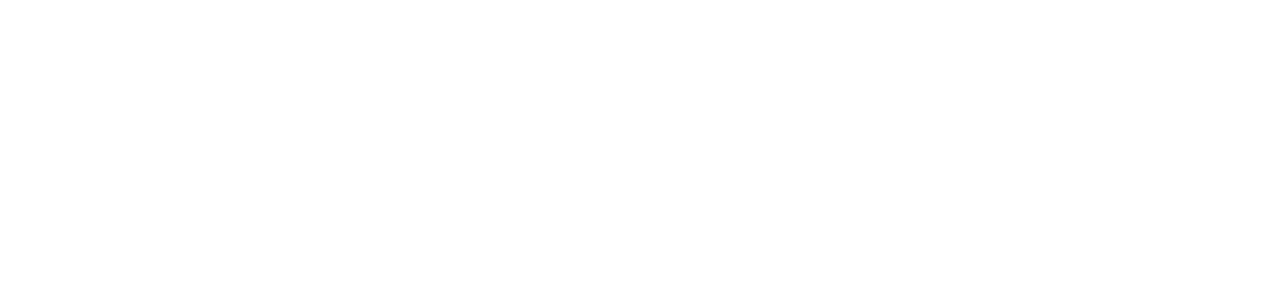
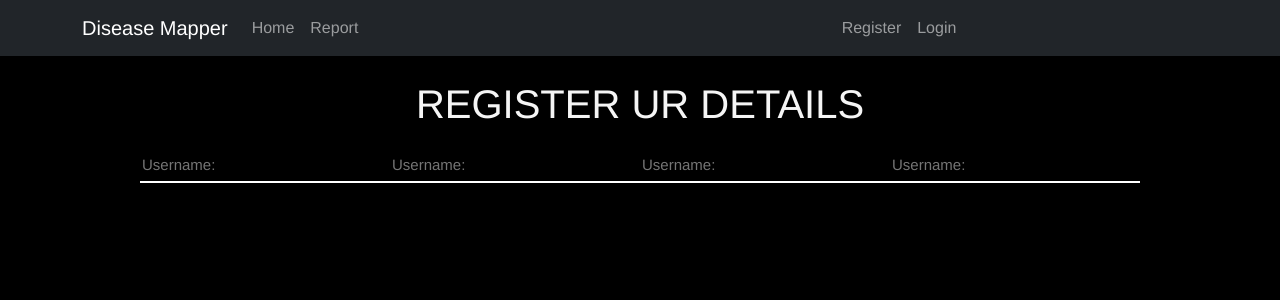
Before and after one commit to raghav2005/Disease-Mapper, a React (Create React App) app in the folder disease-mapper/: page /register in a window 1280 px wide. Before the commit this address had no page. Shown: the top 300 px of the page. Built offline with nearby package versions, Linux system fonts and the light colour scheme.

Commit message:
can navigate to & from / and /register

```diff
--- a/disease-mapper/src/App.js
+++ b/disease-mapper/src/App.js
@@ -1,6 +1,6 @@
 import Button from 'react-bootstrap/Button';
 import React from 'react';
-import logo from './logo.svg';
+import { BrowserRouter, Routes, Route, Router, Link } from "react-router-dom";
 import Container from 'react-bootstrap/Container';
 
 import './App.css';
@@ -8,6 +8,8 @@
 import { MapContainer, TileLayer, Marker, Popup } from 'react-leaflet';
 import Nav from 'react-bootstrap/Nav';
 import Navbar from 'react-bootstrap/Navbar';
+
+import Register from "./register.js";
 
 const search = async () => {
     const response = await fetch("http://localhost:" + process.env.REACT_APP_FLASK_PORT + "/search", {
@@ -18,32 +20,29 @@
     return response;
 }
 
-function App() {
-  // Ensure everything you want to render is inside the return statement
+function Aux() {
     return (
-
         <div className='App'>
             <Navbar bg="dark" data-bs-theme="dark">
                 <Container>
-                    <Navbar.Brand href="#home">Disease Mapper</Navbar.Brand>
+                    <Navbar.Brand href="/">Disease Mapper</Navbar.Brand>
                     <Nav className="me-auto">
-                        <Nav.Link href="#home">Home</Nav.Link>
-                        <Nav.Link href="#features">Report</Nav.Link>
+                        <Link to="/" className="nav-link">Home</Link>
+                        <Nav.Link href="#TODO" className="nav-link">Report</Nav.Link>
                     </Nav>
                     <Nav className="me-auto" id='right_side_navbar'>
-                        <Nav.Link href="#features">Register</Nav.Link>
-                        <Nav.Link href="#features">Login</Nav.Link>
+                        <Link to="/register" className="nav-link">Register</Link>
+                        <Nav.Link href="#TODO" className="nav-link">Login</Nav.Link>
                     </Nav>
                 </Container>
             </Navbar>
             <br />
 
-
-              {/* The map container must have a defined height, ensure this is set in your CSS */}
-              <MapContainer center={[51.505, -0.09]} zoom={13} scrollWheelZoom={false} style={{ height: "400px" }}>
+            {/* The map container must have a defined height, ensure this is set in your CSS */}
+            <MapContainer center={[51.505, -0.09]} zoom={13} scrollWheelZoom={false} style={{ height: "400px" }}>
                 <TileLayer
-                attribution='&copy; <a href="https://www.openstreetmap.org/copyright">OpenStreetMap</a> contributors'
-                url="https://{s}.tile.openstreetmap.org/{z}/{x}/{y}.png"
+                    attribution='&copy; <a href="https://www.openstreetmap.org/copyright">OpenStreetMap</a> contributors'
+                    url="https://{s}.tile.openstreetmap.org/{z}/{x}/{y}.png"
                 />
                 <Marker position={[51.505, -0.09]}>
                     <Popup>
@@ -52,7 +51,23 @@
                 </Marker>
             </MapContainer>
         </div>
+    );
+}
 
+function App() {
+  // Ensure everything you want to render is inside the return statement
+
+    return (
+        <BrowserRouter>
+            <Routes>
+                <Route path="/" element={<Aux />}/>
+                <Route path="/register" element={<Register />} />
+                {/* <Route path="blogs" element={<Blogs />} />
+                <Route path="contact" element={<Contact />} />
+                <Route path="*" element={<NoPage />} /> */}
+
+            </Routes>
+        </BrowserRouter>
     );
 }
 
--- a/disease-mapper/src/index.js
+++ b/disease-mapper/src/index.js
@@ -1,25 +1,9 @@
 import React from 'react';
 import ReactDOM from 'react-dom/client';
-import { BrowserRouter, Routes, Route } from "react-router-dom";
 import './index.css';
-import no from './App';
+import App from './App';
 import reportWebVitals from './reportWebVitals';
 import '../../node_modules/bootstrap/dist/css/bootstrap.min.css';
-
-export default function App() {
-    return (
-        <BrowserRouter>
-            <Routes>
-                <Route path="/" element={<no />}>
-                    {/* <Route index element={} />
-                    <Route path="blogs" element={<Blogs />} />
-                    <Route path="contact" element={<Contact />} />
-                    <Route path="*" element={<NoPage />} /> */}
-                </Route>
-              </Routes>
-        </BrowserRouter>
-    );
-}
 
 const root = ReactDOM.createRoot(document.getElementById('root'));
 root.render(
--- a/disease-mapper/src/register.js
+++ b/disease-mapper/src/register.js
@@ -1,8 +1,45 @@
-import React from 'react'
+import React from 'react';
+import { useState } from 'react';
+import Nav from 'react-bootstrap/Nav';
+import Navbar from 'react-bootstrap/Navbar';
+import Container from 'react-bootstrap/Container';
+import { Link } from "react-router-dom";
 
-function register(){
+function Register() {
+    const [username, setUsername] = useState('');
+    const [nhsID, setNhsID] = useState('');
+    const [postcode, setPostCode] = useState('');
+    const [email, setEmail] = useState('');
+
     return(
-        <>
-        ></
+        <div className = 'App'>
+            <Navbar bg="dark" data-bs-theme="dark">
+                <Container>
+                    <Navbar.Brand href="/">Disease Mapper</Navbar.Brand>
+                    <Nav className="me-auto">
+                        <Link to="/" className="nav-link">Home</Link>
+                        <Nav.Link href="#TODO" className="nav-link">Report</Nav.Link>
+                    </Nav>
+                    <Nav className="me-auto" id='right_side_navbar'>
+                        <Link to="/register" className="nav-link">Register</Link>
+                        <Nav.Link href="#TODO" className="nav-link">Login</Nav.Link>
+                    </Nav>
+                </Container>
+            </Navbar>
+            <br />
+
+            <h1> REGISTER UR DETAILS </h1>
+
+            <input className='input' type='text' name='username' value={username} placeholder='Username:' color='white' onChange={e => setUsername(e.target.value)} />
+            <input className='input' type='text' name='username' value={nhsID} placeholder='Username:' color='white' onChange={e => setNhsID(e.target.value)} />
+            <input className='input' type='text' name='username' value={postcode} placeholder='Username:' color='white' onChange={e => setPostCode(e.target.value)} />
+            <input className='input' type='text' name='username' value={email} placeholder='Username:' color='white' onChange={e => setEmail(e.target.value)} />
+
+
+
+
+
+        </div>
     )
-}>
+}
+export default Register;
```
Also changed, not shown: 1 other file (tests, documents, lock files or other folders).
